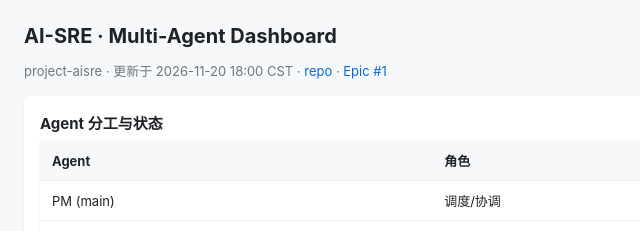
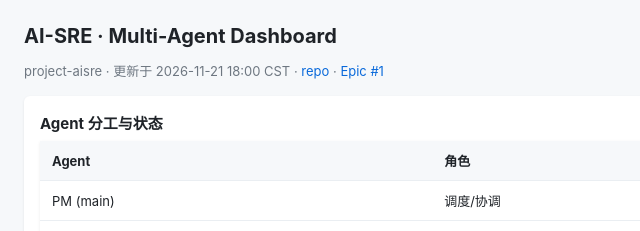
Before and after one commit to jchu-hk/project-aisre, a plain HTML site: page dashboard/multi-agent-dashboard.html in a window 1280 px wide. Shown: the top 231 px of the page, 0-640 px from the left. Drawn offline with Linux system fonts and the light colour scheme.

Commit message:
chore(dashboard): refresh for 2026-11-21 daily check-in

```diff
--- a/dashboard/multi-agent-dashboard.html
+++ b/dashboard/multi-agent-dashboard.html
@@ -17,7 +17,7 @@
 </head>
 <body>
 <h1>AI-SRE · Multi-Agent Dashboard</h1>
-<div class="sub">project-aisre · 更新于 2026-11-20 18:00 CST · <a href="https://github.com/jchu-hk/project-aisre">repo</a> · <a href="https://github.com/jchu-hk/project-aisre/issues/1">Epic #1</a></div>
+<div class="sub">project-aisre · 更新于 2026-11-21 18:00 CST · <a href="https://github.com/jchu-hk/project-aisre">repo</a> · <a href="https://github.com/jchu-hk/project-aisre/issues/1">Epic #1</a></div>
 
 <div class="card">
 <h2>Agent 分工与状态</h2>
```
